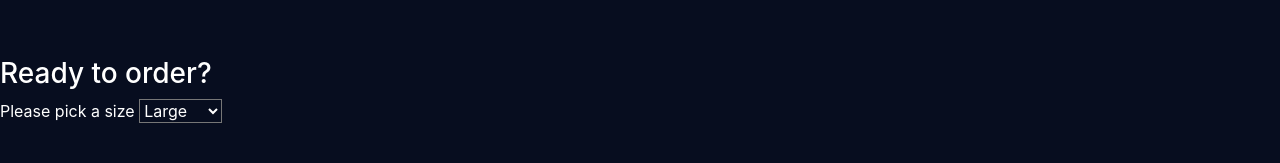
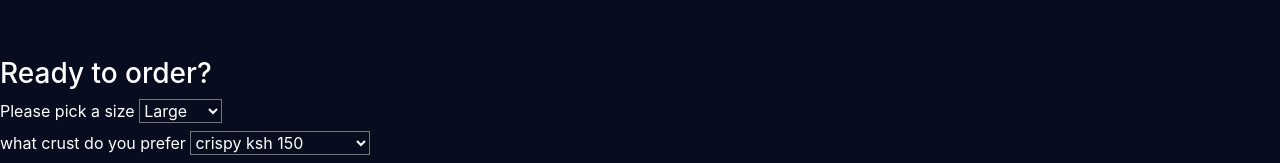
Before and after one commit to Ngima-Muraguri/pizza-heaven, a plain HTML site: page index.html in a window 1280 px wide. Shown: the part 1636-1799 px from the top of the page. Before the commit the page ends 1767 px from the top, so only its background shows below. Drawn offline with nearby package versions, Linux system fonts and the light colour scheme.

Commit message:
st;added crusts

```diff
--- a/index.html
+++ b/index.html
@@ -110,6 +110,18 @@
 
     </div>
 
+    <div class="order-form">
+
+        <label for="crust">what crust do you prefer
+            <select name="" id="crust">
+                <option value="crispy">crispy ksh 150</option>
+                <option value="glutten-free">Glutten-free ksh 200</option>
+                <option value="stuffed">stuffed ksh 100</option>
+            </select>
+        </label>
+
+    </div>
+
 
 </form>
 
```
